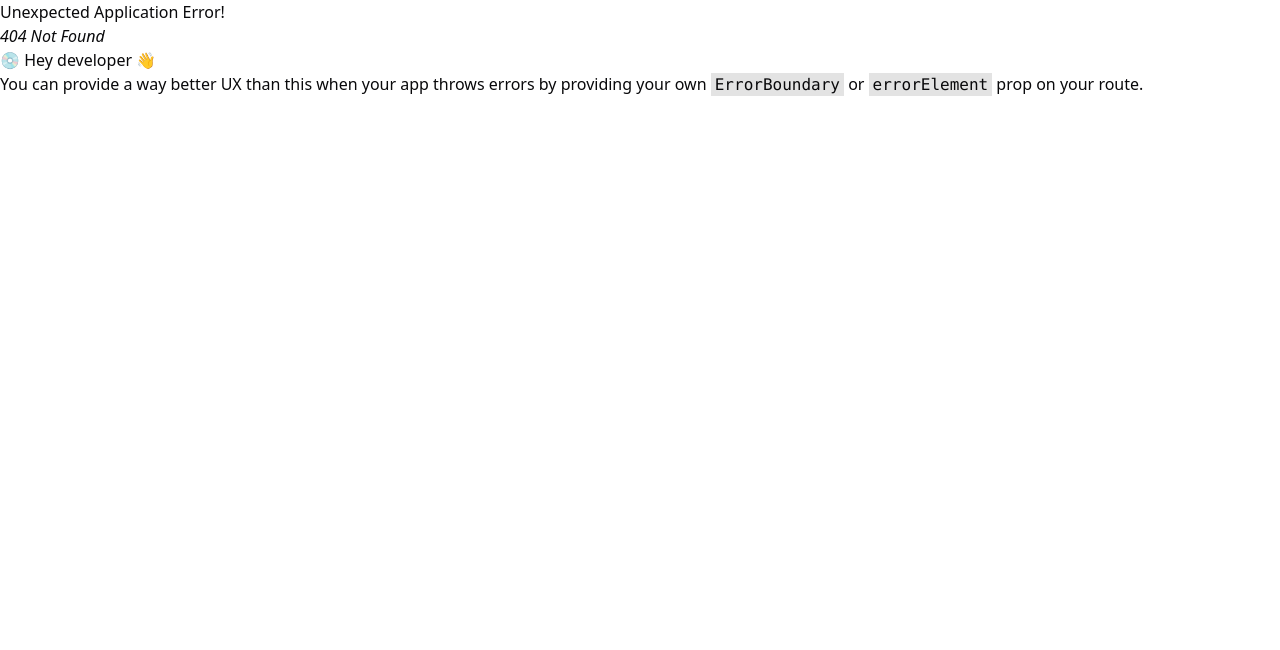
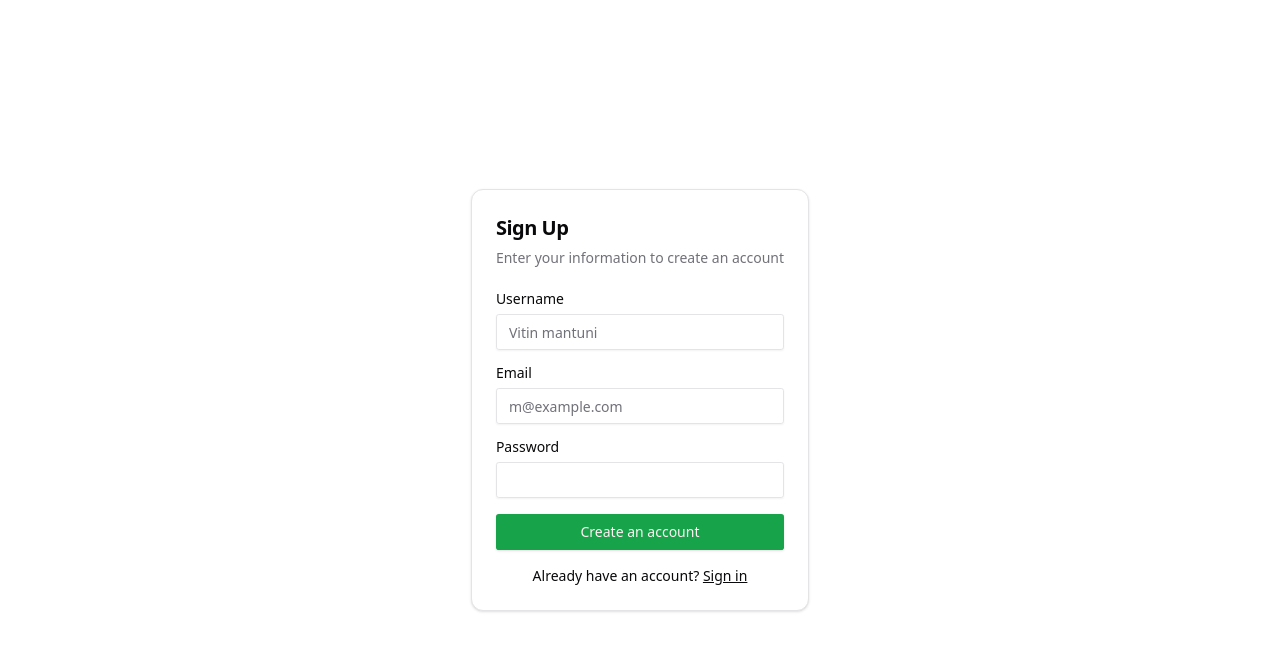
Before and after one commit to RenanMev/ImmoLog-v3, a React (Vite) app: page /registerpage in a window 1280 px wide. Before the commit this address had no page. Shown: the top 650 px of the page. Built offline with nearby package versions, Linux system fonts and the light colour scheme.

Commit message:
imp_main_register

```diff
--- a/src/PageLogin/LoginPage.jsx
+++ b/src/PageLogin/LoginPage.jsx
@@ -10,6 +10,7 @@ import { Input } from "@/components/ui/input";
 import { Label } from "@/components/ui/label";
 import ImgLogo from "@/assets/Logoverde.png";
 import { useState } from "react";
+import { Link } from "react-router-dom";
 
 export function LoginForm() {
   const [email, setEmail] = useState('');
@@ -83,9 +84,9 @@ export function LoginForm() {
           </form>
           <div className="mt-4 text-center text-sm">
             Don&apos;t have an account?{" "}
-            <a href="#" className="underline">
+            <Link to="/registerpage" className="underline">
               Sign up
-            </a>
+            </Link>
           </div>
         </CardContent>
       </Card>
--- /dev/null
+++ b/src/PageLogin/RegisterPage.jsx
@@ -0,0 +1,93 @@
+import { Button } from "@/components/ui/button";
+import {
+  Card,
+  CardContent,
+  CardDescription,
+  CardHeader,
+  CardTitle,
+} from "@/components/ui/card";
+import { Input } from "@/components/ui/input";
+import { Label } from "@/components/ui/label";
+import ImgLogo from "@/assets/Logoverde.png";
+import { useState } from "react";
+import { Link } from "react-router-dom";
+
+export function RegisterPage() {
+  const [email, setEmail] = useState('');
+  const [password, setPassword] = useState('');
+  const [userName, setUserName] = useState('');
+
+
+  const handleUserNameChange = (e) => {
+    setUserName(e.target.value);
+  };
+  const handleEmailChange = (e) => {
+    setEmail(e.target.value);
+  };
+
+  const handlePasswordChange = (e) => {
+    setPassword(e.target.value);
+  };
+
+  const handleRegisterSubmit = (e) => {
+    e.preventDefault();
+    console.log("Email:", email);
+    console.log("Password:", password);
+    console.log("userName:", userName);
+
+  };
+
+  return (
+    <div className="w-full flex items-center justify-center h-screen">
+     <Card className="mx-auto max-w-sm">
+      <CardHeader>
+        <CardTitle className="text-xl">Sign Up</CardTitle>
+        <CardDescription>
+          Enter your information to create an account
+        </CardDescription>
+      </CardHeader>
+      <CardContent>
+        <form onSubmit={handleRegisterSubmit}>
+        <div className="grid gap-4">
+          <div className="grid grid-cols-1 gap-4">
+            <div className="grid gap-2">
+              <Label htmlFor="first-name">Username</Label>
+              <Input id="first-name" placeholder="Vitin mantuni" required
+              onChange={handleUserNameChange}
+              value={userName} />
+            </div>
+          </div>
+          <div className="grid gap-2">
+            <Label htmlFor="email">Email</Label>
+            <Input
+              id="email"
+              type="email"
+              placeholder="m@example.com"
+              required
+              value={email}
+              onChange={handleEmailChange}
+            />
+          </div>
+          <div className="grid gap-2">
+            <Label htmlFor="password">Password</Label>
+            <Input id="password" type="password"
+              value={password}
+              required
+              onChange={handlePasswordChange} />
+          </div>
+          <Button type="submit" className="w-full">
+            Create an account
+          </Button>
+        </div>
+        </form>
+        <div className="mt-4 text-center text-sm">
+          Already have an account?{" "}
+          <Link to='/' className="underline">
+            Sign in
+          </Link>
+        </div>
+      </CardContent>
+    </Card>
+    </div>
+  );
+}
--- a/src/Pages/components-pages/Immobile/Form.jsx
+++ b/src/Pages/components-pages/Immobile/Form.jsx
@@ -1,4 +1,4 @@
-import React, { useState } from 'react';
+import { useState } from 'react';
 import {
   Dialog,
   DialogContent,
--- a/src/Pages/components-pages/sidebar.jsx
+++ b/src/Pages/components-pages/sidebar.jsx
@@ -87,20 +87,17 @@ export const Sidebar = () => {
           href="#"
           className="group flex h-9 w-9 shrink-0 items-center justify-center gap-2 rounded-full bg-primary text-lg font-semibold text-primary-foreground md:h-8 md:w-8 md:text-base"
         >
-       <img className="pt-[1px] pl-[0.5px]" style={{ filter: "hue-rotate(340deg) brightness(100%)" }} src={img} alt="" />
+          <img className="pt-[1px] pl-[0.5px]" style={{ filter: "hue-rotate(340deg) brightness(100%)" }} src={img} alt="" />
 
           <span className="sr-only">Acme Inc</span>
         </a>
         <TooltipProvider>
           <Tooltip>
             <TooltipTrigger asChild>
-              <a
-                href="#"
-                className="flex h-9 w-9 items-center justify-center rounded-lg text-muted-foreground transition-colors hover:text-foreground md:h-8 md:w-8"
-              >
+              <Link to="/" className="flex h-9 w-9 items-center justify-center rounded-lg text-muted-foreground transition-colors hover:text-foreground md:h-8 md:w-8">
                 <Home className="h-5 w-5" />
                 <span className="sr-only">Dashboard</span>
-              </a>
+              </Link>
             </TooltipTrigger>
             <TooltipContent side="right">Dashboard</TooltipContent>
           </Tooltip>
@@ -111,8 +108,8 @@ export const Sidebar = () => {
                 className="flex h-9 w-9 items-center justify-center rounded-lg bg-accent text-accent-foreground transition-colors hover:text-foreground md:h-8 md:w-8"
               >
                 <a href="">
-                <Hotel  className="h-5 w-5" />
-                  </a>
+                  <Hotel className="h-5 w-5" />
+                </a>
                 <span className="sr-only">immobile</span>
               </a>
             </TooltipTrigger>
--- a/src/Pages/dashboard.jsx
+++ b/src/Pages/dashboard.jsx
@@ -12,8 +12,7 @@ export function Dashboard() {
       <HeaderSidebar />
       <Routes>
         <Route path="/" element={<Imoveis />} />
-        {/* <Route path="/" element={<ImmobilierRegister />} /> */}
-        {/* Adicione outras rotas conforme necessário */}
+        <Route path="/dashboard/registerImovel" element={<ImmobilierRegister />} />
       </Routes>
     </div>
   );
--- a/src/Routes.jsx
+++ /dev/null
@@ -1,17 +0,0 @@
-import React from "react";
-import { Route, BrowserRouter } from "react-router-dom";
-import { Dashboard } from "./Pages/dashboard";
-import { LoginForm } from "./PageLogin/LoginPage";
-
-
-
-const Routes = () => {
-   return(
-       <BrowserRouter>
-           <Route component = { LoginForm }  path="/" exact />
-           <Route component = { Dashboard }  path="/dashboard" />
-       </BrowserRouter>
-   )
-}
-
-export default Routes;
--- a/src/main.jsx
+++ b/src/main.jsx
@@ -1,27 +1,19 @@
 import * as React from "react";
 import * as ReactDOM from "react-dom/client";
-import {
-  createBrowserRouter,
-  RouterProvider,
-} from "react-router-dom";
+import { BrowserRouter, Routes, Route } from "react-router-dom";
 import { LoginForm } from "./PageLogin/LoginPage";
 import './globals.css'
 import { Dashboard } from "./Pages/dashboard";
-
-
-const router = createBrowserRouter([
-  {
-    path: "/",
-    element: <LoginForm/>
-  },
-  {
-    path: "/dashboard",
-    element: <Dashboard/>
-  },
-]);
+import { RegisterPage } from "./PageLogin/RegisterPage";
 
 ReactDOM.createRoot(document.getElementById("root")).render(
   <React.StrictMode>
-    <RouterProvider router={router} />
+    <BrowserRouter>
+      <Routes>
+        <Route path="/" element={<LoginForm />} />
+        <Route path="/dashboard" element={<Dashboard />} />
+        <Route element={<RegisterPage />} path="/registerpage" />
+      </Routes>
+    </BrowserRouter>
   </React.StrictMode>
 );
```
